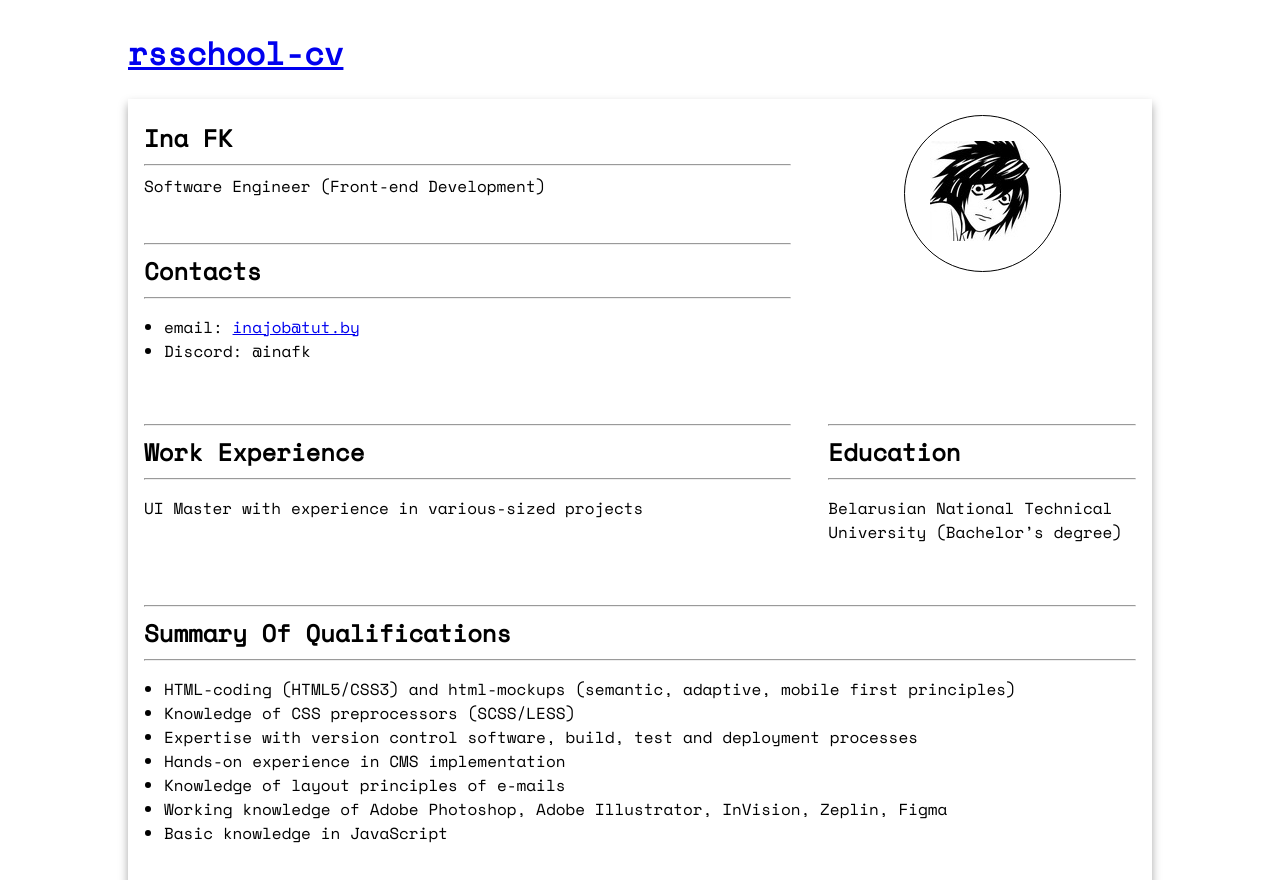
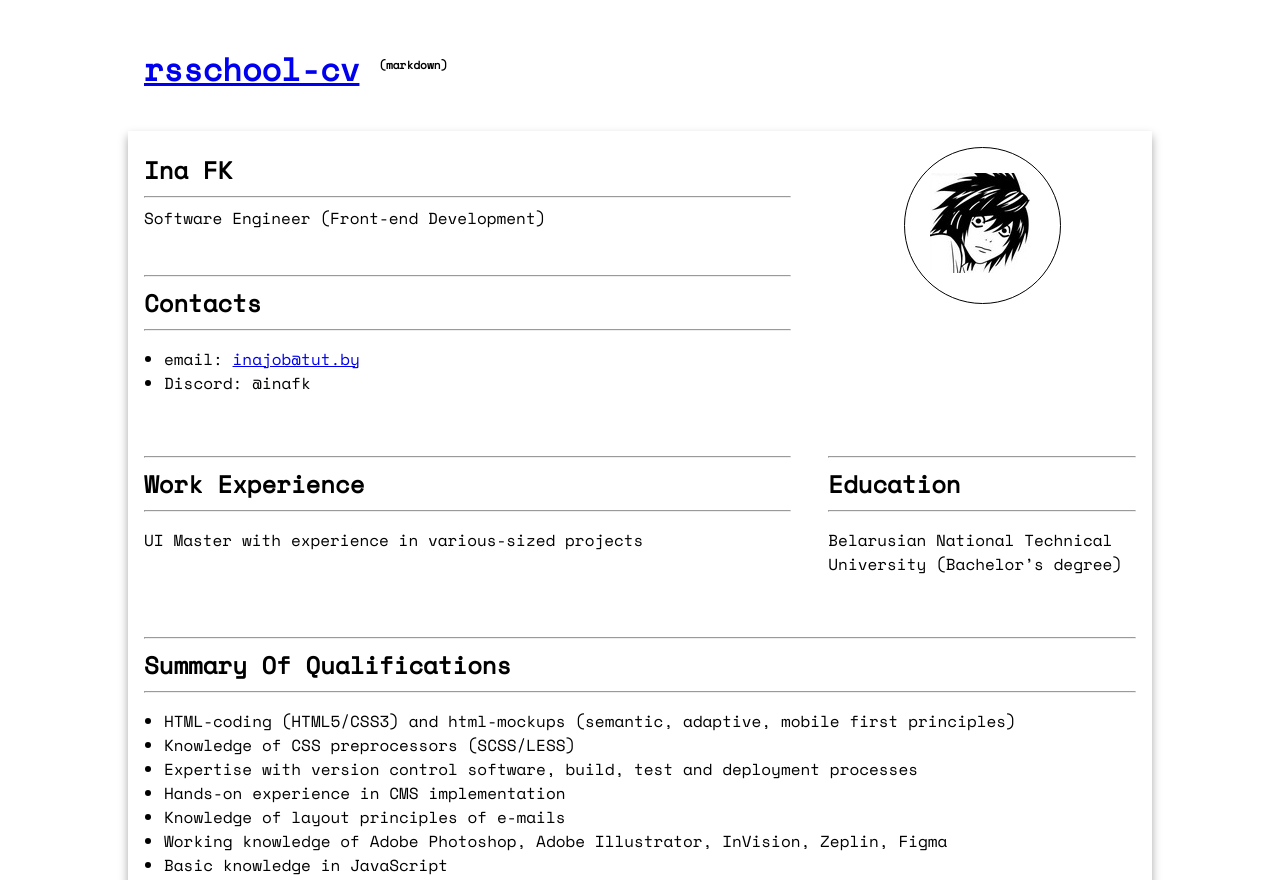
Before and after one commit to InaFK/rsschool-cv-old, a plain HTML site: page index.html in a window 1280 px wide. Shown: the top 880 px of the page. Drawn offline with nearby package versions, Linux system fonts and the light colour scheme.

Commit message:
refacor: minor content and code changes

```diff
--- a/index.html
+++ b/index.html
@@ -11,11 +11,13 @@
 </head>
 
 <body>
-    <main class="wrapper">
+    <div class="wrapper">
+      <header>
         <h1>
-        <a href="https://inafk.github.io/rsschool-cv/cv">rsschool-cv</a>
+          <a href="https://inafk.github.io/rsschool-cv/cv">rsschool-cv</a> <sup>(markdown)</sup>
         </h1>
-      <div class="resume">
+      </header>
+      <main class="resume">
         <section class="grid-area name">
           <h2>Ina FK</h2>
           <hr>
@@ -85,18 +87,18 @@
             <p>Polish: B1</p>
             <p>German: A2+</p>
         </section>
-        <section class="grid-area footer">
+      </main>
+      <footer class="grid-area footer">
         <span>
             <a href="https://github.com/InaFK" target="_blank">GitHub</a>
         </span>
         <span>2023</span>
         <div class="community">
-                <a href="https://rs.school/js/" target="_blank">
-                    <img src="img/rs_school_js.svg" alt="RSscool"  width="100" height="30">
+            <a href="https://rs.school/js-en/" target="_blank">
+                <img src="img/rs_school_js.svg" alt="RSSCHOOL"  width="100" height="30">
             </a>
         </div>
-        </section>
+      </footer>
     </div>
-    </main>
   </body>
 </html>
--- a/style.css
+++ b/style.css
@@ -8,6 +8,9 @@ body {
   }
   ul {
     padding-left: 20px;
+  }
+  sup {
+    font-size: 0.7rem;
   }
   .wrapper {
     max-width:  1024px;
@@ -36,8 +39,9 @@ body {
     padding: 25px 15px 15px 25px;
     border-radius: 50%;
   }
+  header,
   .grid-area {
-    padding: 1em 1em 1em 1em;
+    padding: 1rem;
   }
   .name {
     grid-area: name;
@@ -70,7 +74,6 @@ body {
   .skills {
     grid-area: skills;
   }
-
   .footer {
     display: flex;
     grid-area: footer;
```
Lines whose indentation alone changed are shown as unchanged.
